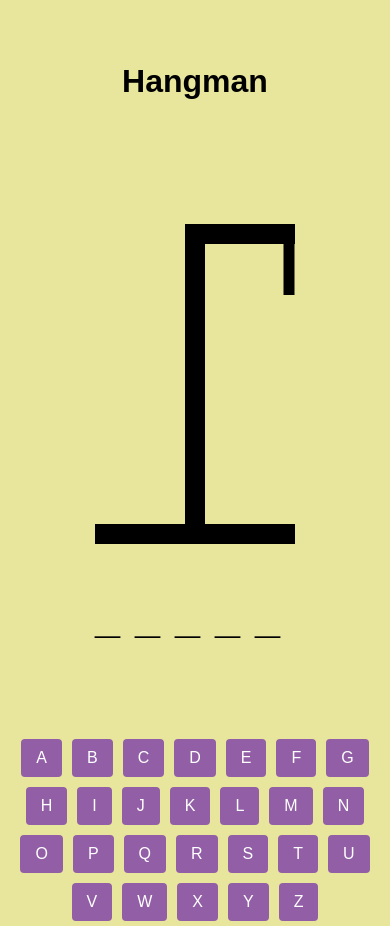
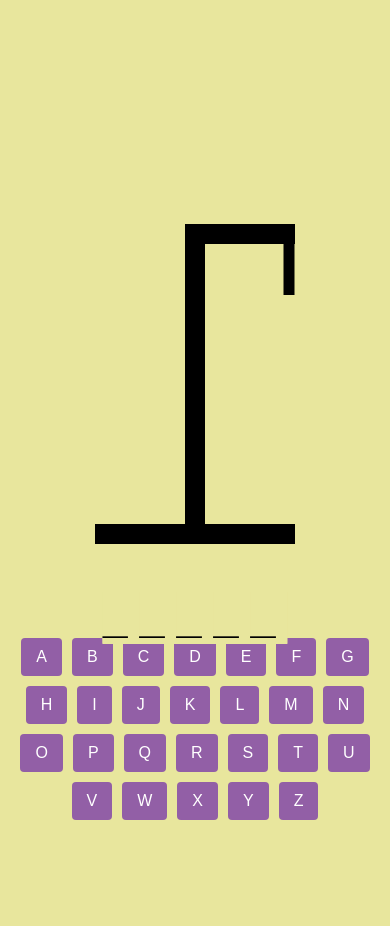
Before and after one commit to Andrewwwka/Hangman, a React (Create React App) app in the folder hangman/: page / in a window 390 px wide. After the commit the page ends 844 px from the top, so only its background shows below. Built offline with nearby package versions, Linux system fonts and the light colour scheme; no server answers.

Commit message:
fix testing package and adjust styles for mobile view

```diff
--- a/hangman/package.json
+++ b/hangman/package.json
@@ -13,7 +13,6 @@
     "web-vitals": "^2.1.4"
   },
   "scripts": {
-
     "start": "react-scripts start",
     "build": "react-scripts build",
     "test": "react-scripts test",
--- a/hangman/src/index.css
+++ b/hangman/src/index.css
@@ -59,6 +59,14 @@ h1 {
   height: 51px;
   background-color: #000000;
   transform: translateX(-50%);
+}
+@media (max-width: 768px)
+{ h1 { display: none;}
+.word-display {
+    font-size: 20px;
+    letter-spacing: 10px;
+    bottom: 25%;
+}
 }
 .figure-head {
     width: 50px;
@@ -137,13 +145,17 @@ h1 {
   color: black;
   font-size: 45px;
   font-weight: bold;
-  letter-spacing: 15px;
+  letter-spacing: 12px;
   margin-bottom: 20px;
   position: absolute;
   bottom: 180px;
   left: 50%;
   transform: translateX(-50%);
   white-space: nowrap;
+  max-width: 90%;
+  overflow: hidden;
+
+
 }
 main {
     text-align: center;
```
Also changed, not shown: 1 other file (tests, documents, lock files or other folders).
